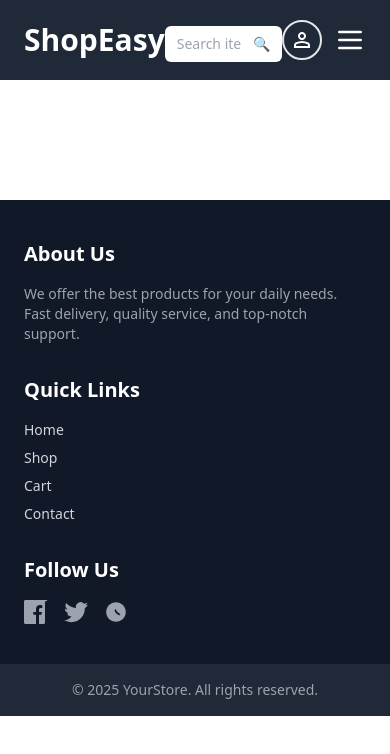
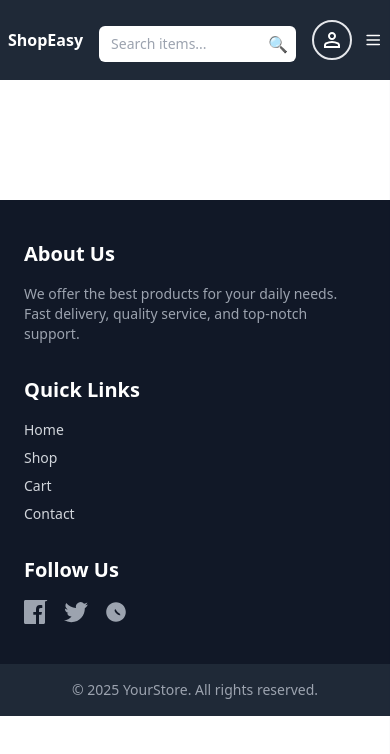
Before and after one commit to Promise278/ShoppingCart, a website: page dist/index.html in a window 390 px wide. Drawn offline with nearby package versions, Linux system fonts and the light colour scheme; no server answers.

Commit message:
feature implemented responsiveness for the navbar especially the serach bar and icon

```diff
--- a/dist/index.html
+++ b/dist/index.html
@@ -14,25 +14,49 @@
   </head>
   <body>
     <nav
-      class="bg-gray-800 text-white md:gap-6 gap-0 flex items-center px-6 py-3 h-20"
+      class="bg-gray-800 text-white md:gap-6 gap-0 flex items-center md:px-6 px-2 py-3 h-20"
     >
-      <div class="text-3xl font-bold cursor-pointer">ShopEasy</div>
+      <a href="index.html">
+        <div class="md:text-3xl text-1xl font-bold cursor-pointer">
+          ShopEasy
+        </div>
+      </a>
 
       <div class="ml-8 space-x-6 md:flex hidden">
-        <a href="index.html" class="hover:bg-gray-700 px-3 py-1 rounded">Home</a>
+        <a href="index.html" class="hover:bg-gray-700 px-3 py-1 rounded"
+          >Home</a
+        >
         <a href="#footer" class="hover:bg-gray-700 px-3 py-1 rounded">About</a>
-        <a href="cart.html" class="hover:bg-gray-700 px-3 py-1 rounded">Product</a>
+        <a href="cart.html" class="hover:bg-gray-700 px-3 py-1 rounded"
+          >Product</a
+        >
         <a href="#" class="hover:bg-gray-700 px-3 py-1 rounded">Contact</a>
       </div>
-      <div class="w-full md:w-auto flex-1 mt-2 md:mt-0 md:mx-6 relative">
+      <!-- <div class="w-full md:w-auto flex-1 mt-2 md:mt-0 md:mx-6 relative md:ml-0 ml-3">
         <input
           id="searchbar"
-          type="text"
+          type="search"
+          placeholder="Search items..."
+          class="md:w-full w-3/4 pl-3 pr-10 py-2 rounded-md text-gray-900 text-sm focus:outline-none focus:ring-2 focus:ring-yellow-400"
+        />
+        <span id="searchbtn"
+          class="absolute right-3 top-1/2 transform -translate-y-1/2 text-gray-400 cursor-pointer text-sm"
+        >
+          🔍
+        </span>
+      </div> -->
+      <div
+        class="w-full flex items-center justify-center px-4 mt-2 md:mt-0 md:mx-6 relative"
+      >
+        <input
+          id="searchbar"
+          type="search"
           placeholder="Search items..."
           class="w-full pl-3 pr-10 py-2 rounded-md text-gray-900 text-sm focus:outline-none focus:ring-2 focus:ring-yellow-400"
         />
-        <span id="searchbtn"
-          class="absolute right-3 top-1/2 transform -translate-y-1/2 text-gray-400 cursor-pointer text-sm"
+        <span
+          id="searchbtn"
+          class="absolute right-6 top-1/2 transform -translate-y-1/2 text-gray-400 cursor-pointer text-base"
         >
           🔍
         </span>
@@ -165,7 +189,9 @@
         </div>
 
         <!-- Nav Links -->
-        <a href="index.html" class="hover:bg-gray-700 px-3 py-2 rounded">Home</a>
+        <a href="index.html" class="hover:bg-gray-700 px-3 py-2 rounded"
+          >Home</a
+        >
         <a href="#footer" class="hover:bg-gray-700 px-3 py-2 rounded">About</a>
 
         <div class="relative cursor-pointer">
```
Also changed, not shown: dist/cart.html (+1 -0 lines), dist/style.css.
